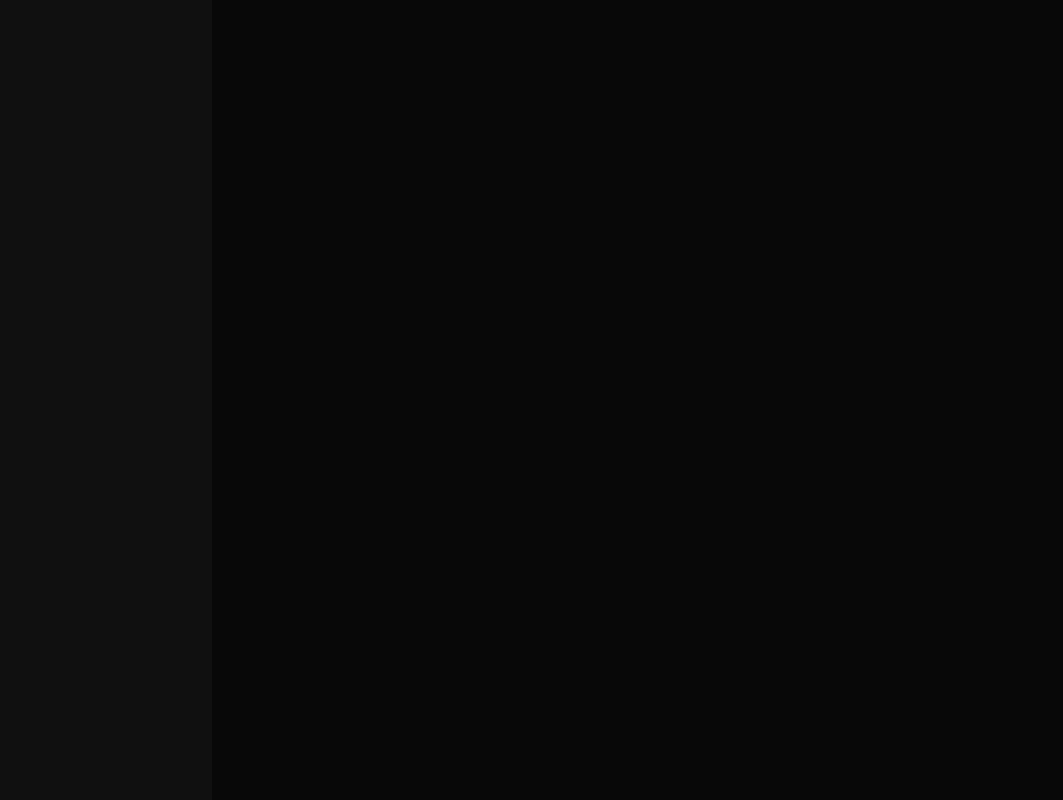
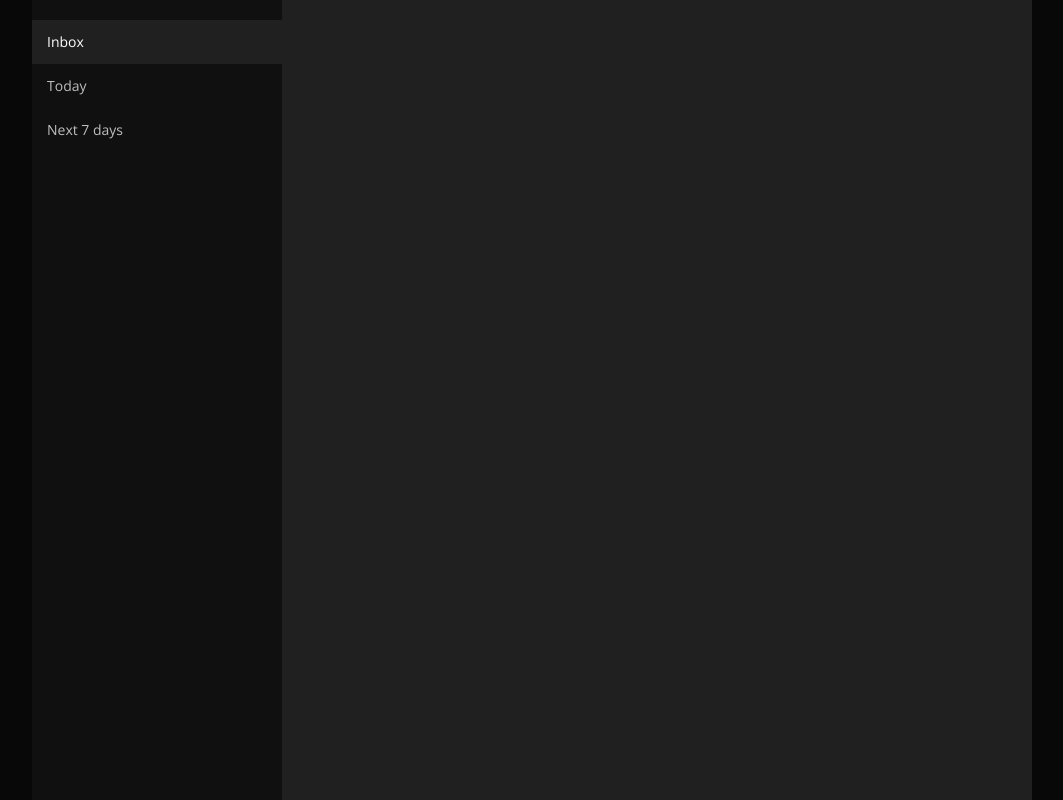
Before and after one commit to rajnishcoder/todoApp, an Angular app: page / in a window 1280 px wide. Shown: the whole page, without its empty margins (108-1171 px from the left). Built offline with nearby package versions, Linux system fonts and the light colour scheme.

Commit message:
sideBar done

```diff
--- a/src/app/app.component.html
+++ b/src/app/app.component.html
@@ -1,8 +1,10 @@
 <!--The content below is only a placeholder and can be replaced.-->
 
 <div class="mainWrap">
-    <app-leftbar></app-leftbar>
-    <div class="mainContainer">
-        <router-outlet></router-outlet>
+    <div class="midWrap">
+        <app-leftbar></app-leftbar>
+        <div class="mainContainer darkBg3">
+            <router-outlet></router-outlet>
+        </div>
     </div>
 </div>
--- a/src/app/common/css/common.scss
+++ b/src/app/common/css/common.scss
@@ -1,6 +1,21 @@
-$black1: #101010;
-$black2: #303030;
-$black3: #404040;
+// colors
+$black1: #080808;
+$black2: #101010;
+$black3: #202020;
+$white: #ffffff;
+$grey: #BEBEBE;
+
+
+// mixins
+@mixin transition($x...){
+	-webkit-transition: $x;
+	-moz-transition: $x;
+	-ms-transition: $x;
+	-o-transition: $x;
+	transition: $x;
+  }
+
+
 
 html, body, div, span, applet, object, iframe,
 h1, h2, h3, h4, h5, h6, p, blockquote, pre,
@@ -29,7 +44,9 @@ footer, header, hgroup, menu, nav, section {
 }
 body {
 	line-height: 1;
-	background-color: #080808;
+	background-color:$black1;
+	font-size: 14px;
+	font-family: 'Open Sans', sans-serif;
 }
 ol, ul {
 	list-style: none;
@@ -50,10 +67,16 @@ table {
     width: 100%;
     float: left;
 }
+.midWrap {
+	max-width: 1000px;
+	margin: auto;
+}
 .mainContainer {
-    float: left;
-    margin-left: 60px;
-    width: calc(100% - 60px);
+	float: left;
+	min-height: 100vh;
+	width: 75%;
+    // margin-left: 60px;
+    // width: calc(100% - 60px);
 }
 .borderRightGrey {
 	border-right: 1px solid #ccc;
@@ -64,6 +87,6 @@ table {
 .darkBg2 {
 	background-color: $black2;
 }
-.darkBg2 {
+.darkBg3 {
 	background-color: $black3;
 }
--- a/src/app/components/leftbar/leftbar.component.html
+++ b/src/app/components/leftbar/leftbar.component.html
@@ -1,5 +1,7 @@
-<div class="sidebarMain darkBg1">
+<div class="sidebarMain darkBg2">
 	<ul class="sideMenuWrap">
-		<li></li>
+		<li class="active">Inbox</li>
+		<li>Today</li>
+		<li>Next 7 days</li>
 	</ul>
 </div>
--- a/src/app/components/leftbar/leftbar.component.scss
+++ b/src/app/components/leftbar/leftbar.component.scss
@@ -1,6 +1,24 @@
+@import "../../common/css/common.scss";
+
 .sidebarMain {
     width: 100%;
     float: left;
     width: 25%;
     height: 100vh;
 }
+.sideMenuWrap {
+    width: 100%;
+    float: left;
+    margin-top: 20px;
+}
+.sideMenuWrap li{
+    width: 100%;
+    float: left;
+    padding: 15px;
+    color: $grey;
+    @include transition(0.5s all 0s ease)
+}
+.sideMenuWrap li:hover, .sideMenuWrap li.active {
+    background-color: $black3;
+    color: $white
+}
--- a/src/index.html
+++ b/src/index.html
@@ -7,6 +7,7 @@
 
   <meta name="viewport" content="width=device-width, initial-scale=1">
   <link rel="icon" type="image/x-icon" href="favicon.ico">
+  <link href="https://fonts.googleapis.com/css?family=Open+Sans" rel="stylesheet">
 </head>
 <body>
   <app-root></app-root>
```
